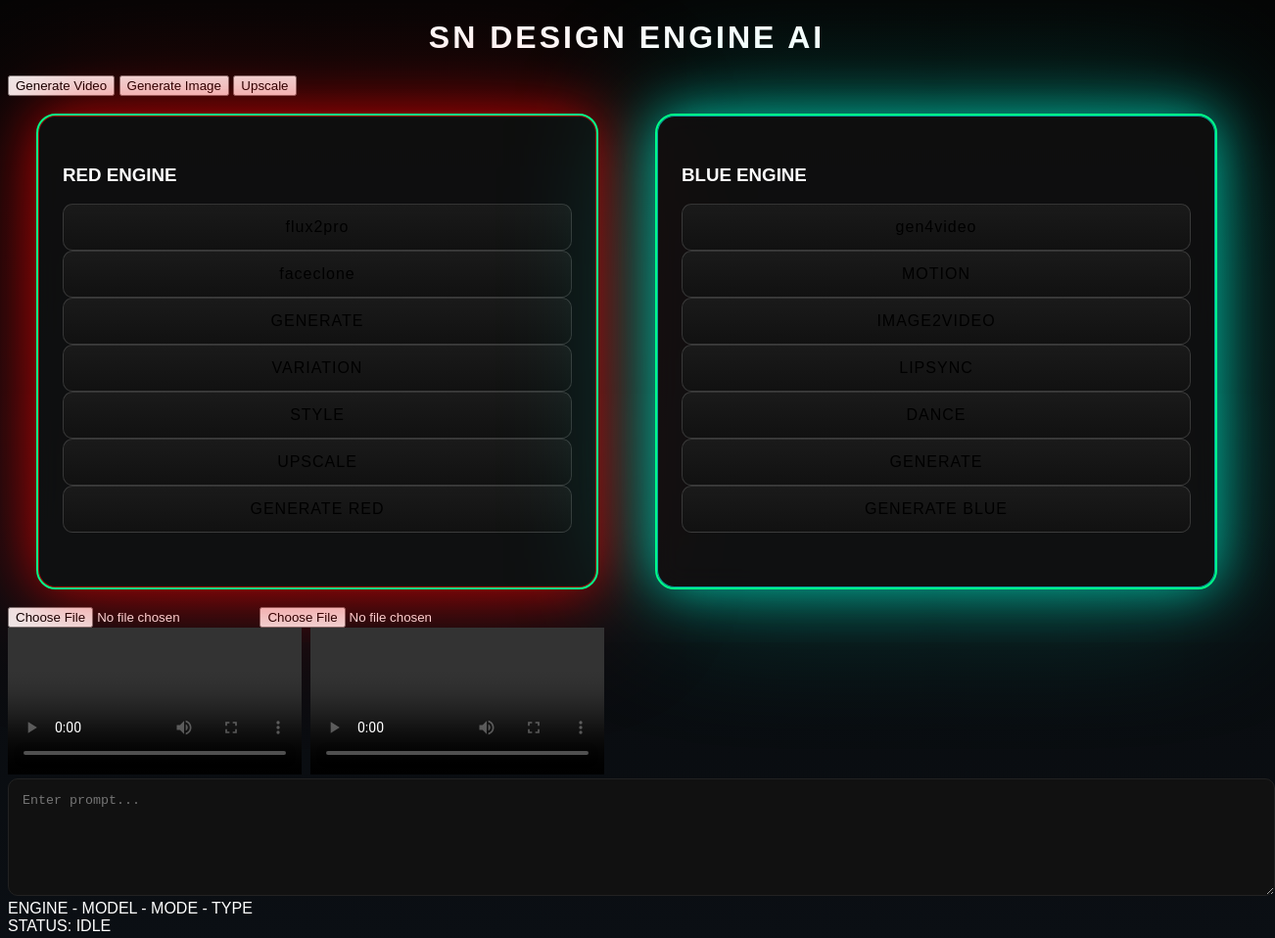
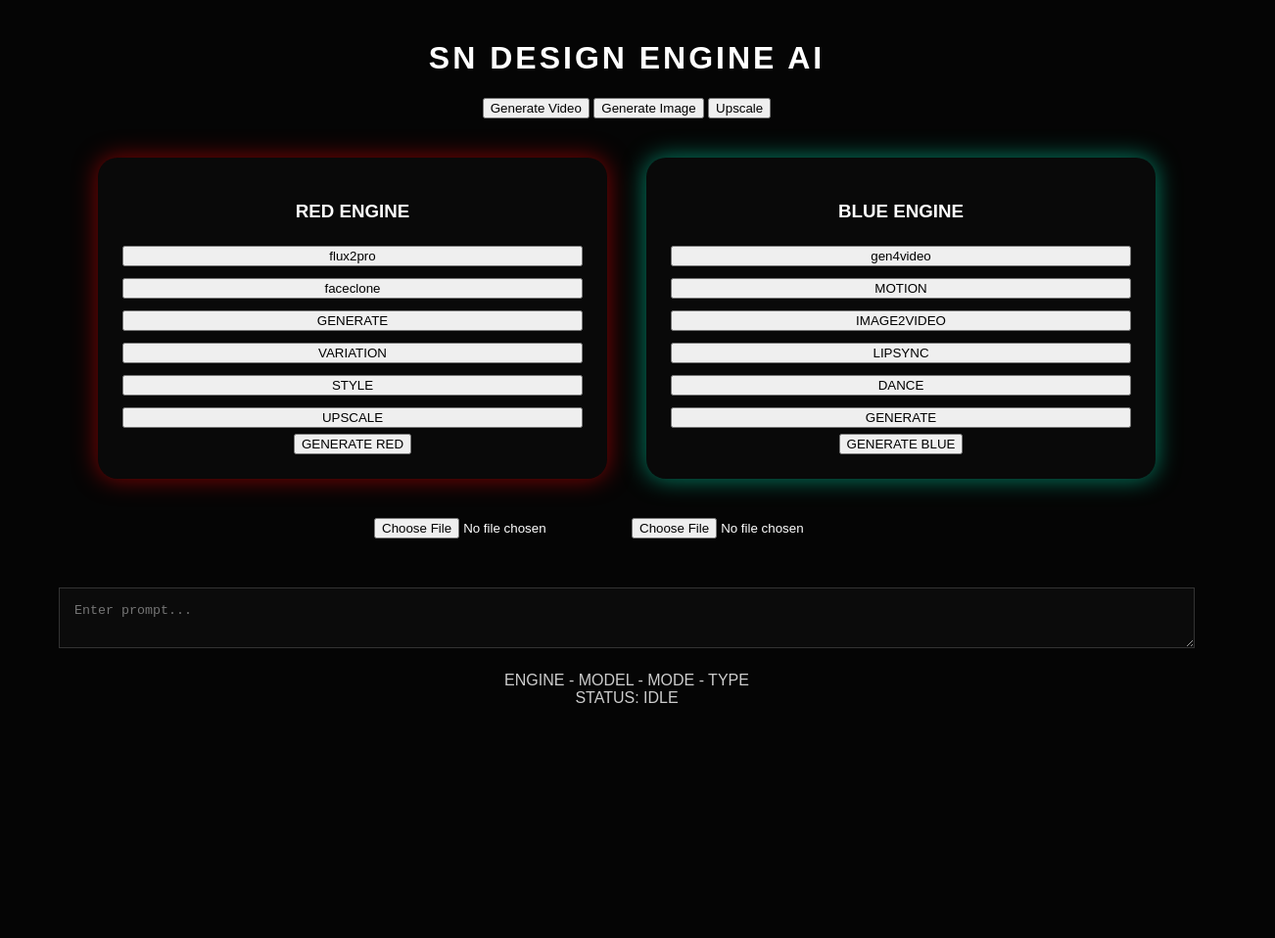
Before and after one commit to Narong69za/narong69za.github.io, a website: page create.html in a window 1280 px wide. Shown: the whole page at 98% size, 1302 px wide, since content can reach past the window. After the commit the page ends 800 px from the top, so only its background shows below. Drawn offline with Linux system fonts and the light colour scheme.

Commit message:
Update create-premium.css

```diff
--- a/assets/css/create-premium.css
+++ b/assets/css/create-premium.css
@@ -1,425 +1,92 @@
-.model-tabs{
-
-display:flex;
-gap:10px;
-margin-bottom:12px;
-
+*{
+box-sizing:border-box;
 }
 
-.model-tabs button{
-
-background:#111;
-border:1px solid #333;
+body{
+margin:0;
+background:#050505;
 color:#fff;
-padding:8px 12px;
-cursor:pointer;
-
+overflow-x:hidden;
+font-family:sans-serif;
 }
 
-.model-tabs button.active{
-
-box-shadow:0 0 14px #00ff88;
-
-}
-
-.engine-active{
-
-outline:2px solid #00ff88;
-
-}
-
-.mode-container button.active-mode{
-
-box-shadow:0 0 12px #00ff66;
-
-}
-/* =====================================
-ULTRA ENGINE CONTROL VISUAL RESTORE
-===================================== */
-
-body{
-background:linear-gradient(180deg,#050505,#0b0f14);
-font-family:Arial, sans-serif;
-color:#fff;
+.create-root{
+max-width:1200px;
+margin:auto;
+padding:20px;
+text-align:center;
 }
 
 .title{
-text-align:center;
 letter-spacing:3px;
-margin-top:20px;
-margin-bottom:20px;
-font-weight:600;
 }
 
-.type-selector{
-text-align:center;
-margin-bottom:25px;
+.type-bar{
+margin:20px;
 }
-
-.type-selector button{
-background:#111;
-border:1px solid #333;
-color:#aaa;
-padding:10px 16px;
-margin:6px;
-transition:0.3s;
-}
-
-.type-selector button.active{
-color:#fff;
-border-color:#00ff88;
-box-shadow:0 0 14px rgba(0,255,150,0.5);
-}
-
-/* ENGINE PANELS */
 
 .engine-wrap{
 display:flex;
 flex-wrap:wrap;
 justify-content:center;
-gap:40px;
-padding:20px;
 }
 
 .engine{
-width:340px;
+flex:1 1 420px;
+max-width:520px;
+margin:20px;
 padding:25px;
-border-radius:18px;
-background:rgba(20,20,20,0.6);
-backdrop-filter:blur(12px);
-transition:0.3s;
+border-radius:20px;
+background:#090909;
 }
 
 .engine.red{
-box-shadow:0 0 30px rgba(255,0,0,0.15);
-}
-
-.engine.blue{
-box-shadow:0 0 30px rgba(0,255,255,0.15);
-}
-
-.engine-active.red{
-box-shadow:0 0 45px rgba(255,0,0,0.5);
-border:1px solid rgba(255,0,0,0.6);
-}
-
-.engine-active.blue{
-box-shadow:0 0 45px rgba(0,255,255,0.5);
-border:1px solid rgba(0,255,255,0.6);
-}
-
-.engine h2{
-text-align:center;
-letter-spacing:2px;
-margin-bottom:20px;
-}
-
-/* MODEL TABS */
-
-.model-tabs button{
-background:#111;
-border:1px solid #333;
-color:#bbb;
-padding:8px 12px;
-transition:0.3s;
-}
-
-.model-tabs button:hover{
-border-color:#00ff88;
-color:#fff;
-}
-
-.model-tabs button.active{
-border-color:#00ff88;
-box-shadow:0 0 14px rgba(0,255,150,0.6);
-color:#fff;
-}
-
-/* MODE BUTTONS */
-
-.mode-container button{
-width:100%;
-margin:8px 0;
-padding:12px;
-background:#111;
-border:1px solid #222;
-color:#aaa;
-transition:0.25s;
-}
-/* =================================
-ULTRA ENGINE PERMA GLOW
-================================= */
-
-/* glow ตลอดเวลา */
-.engine.red {
 box-shadow:
-0 0 25px rgba(255,0,0,0.35),
-0 0 60px rgba(255,0,0,0.15) inset;
-}
-
-.engine.blue {
-box-shadow:
-0 0 25px rgba(0,255,220,0.35),
-0 0 60px rgba(0,255,220,0.15) inset;
-}
-
-/* active state เพิ่ม glow อีกชั้น */
-.engine.engine-active.red {
-box-shadow:
-0 0 35px rgba(255,0,0,0.7),
-0 0 120px rgba(255,0,0,0.25);
-}
-
-.engine.engine-active.blue {
-box-shadow:
-0 0 35px rgba(0,255,220,0.7),
-0 0 120px rgba(0,255,220,0.25);
-}
-
-/* =================================
-UPLOAD AREA CENTER FIX
-================================= */
-
-.upload-wrap{
-display:flex;
-flex-direction:column;
-align-items:center;
-justify-content:center;
-text-align:center;
-width:100%;
-margin:auto;
-}
-
-.upload-wrap input{
-margin:6px auto;
-display:block;
-}
-/* =================================
-ENGINE FULL PANEL LOCK
-================================= */
-
-.engine{
-min-height: 420px;
-display:flex;
-flex-direction:column;
-justify-content:flex-start;
-padding:24px;
-transition:all .3s ease;
-}
-
-/* ล็อคให้ขนาดไม่เปลี่ยนตาม active */
-.engine.red,
-.engine.blue{
-transform:none !important;
-}
-/* =================================
-PERMANENT DUAL GLOW SYSTEM
-================================= */
-
-.engine.red{
-box-shadow:
-0 0 30px rgba(255,0,0,.35),
-0 0 90px rgba(255,0,0,.15);
+0 0 25px rgba(255,0,0,.5);
 }
 
 .engine.blue{
 box-shadow:
-0 0 30px rgba(0,255,220,.35),
-0 0 90px rgba(0,255,220,.15);
+0 0 25px rgba(0,255,200,.5);
 }
 
-/* active boost */
-.engine.engine-active.red{
-box-shadow:
-0 0 50px rgba(255,0,0,.7),
-0 0 150px rgba(255,0,0,.3);
+.mode-list button,
+.model-row button{
+width:100%;
+margin:6px 0;
 }
 
-.engine.engine-active.blue{
-box-shadow:
-0 0 50px rgba(0,255,220,.7),
-0 0 150px rgba(0,255,220,.3);
-}
-/* =================================
-GLOBAL CENTER BALANCE FIX
-================================= */
-
-.section-block,
-.upload-section,
-.status-section,
-.preview-section{
-width:100%;
-max-width:1200px;
-margin:40px auto;
+.cta-box{
 display:flex;
-flex-direction:column;
-align-items:center;
-text-align:center;
+justify-content:center;
+gap:10px;
+margin:20px auto;
 }
 
-/* preview row */
-.preview-row{
+.preview-wrap{
 display:flex;
+flex-wrap:wrap;
 justify-content:center;
 gap:20px;
-flex-wrap:wrap;
-}
-/* ===============================
-PERMANENT DUAL GLOW
-=============================== */
-
-.engine{
-min-height:420px;
-padding:24px;
-transition:all .3s ease;
+margin-top:20px;
 }
 
-.engine.red{
-box-shadow:
-0 0 30px rgba(255,0,0,.35),
-0 0 90px rgba(255,0,0,.15);
+.preview-wrap video,
+.preview-wrap img{
+width:300px;
+display:none;
 }
 
-.engine.blue{
-box-shadow:
-0 0 30px rgba(0,255,220,.35),
-0 0 90px rgba(0,255,220,.15);
+textarea{
+width:100%;
+margin-top:30px;
+padding:15px;
+background:#0b0b0b;
+border:1px solid #333;
+color:#fff;
 }
 
-/* active boost */
-.engine.engine-active.red{
-box-shadow:
-0 0 55px rgba(255,0,0,.7),
-0 0 150px rgba(255,0,0,.35);
+.status-bar{
+margin-top:20px;
+opacity:.8;
 }
-
-.engine.engine-active.blue{
-box-shadow:
-0 0 55px rgba(0,255,220,.7),
-0 0 150px rgba(0,255,220,.35);
-}
-
-/* ===============================
-CENTER BALANCE
-=============================== */
-
-.import-area,
-.preview-row,
-.status-section{
-width:100%;
-max-width:1100px;
-margin:40px auto;
-display:flex;
-flex-direction:column;
-align-items:center;
-text-align:center;
-}
-
-.preview-row{
-flex-direction:row;
-gap:20px;
-justify-content:center;
-flex-wrap:wrap;
-}
-
-/* ===============================
-PROMPT LOWER POSITION
-=============================== */
-
-.prompt-lower{
-width:100%;
-max-width:900px;
-margin:40px auto;
-display:flex;
-justify-content:center;
-}
-
-#prompt{
-width:100%;
-min-height:90px;
-background:#111;
-color:#fff;
-border:1px solid #222;
-border-radius:10px;
-padding:14px;
-}
-/* ===============================
-ENGINE FULL BALANCE
-=============================== */
-
-.engine{
-
-width:100%;
-max-width:520px;
-margin:auto;
-
-display:flex;
-flex-direction:column;
-align-items:stretch;
-
-padding:30px 24px;
-
-}
-/* ===============================
-PREMIUM CTA STYLE
-=============================== */
-
-.engine button{
-
-width:100%;
-
-font-size:16px;
-letter-spacing:1px;
-
-padding:14px 18px;
-
-border-radius:10px;
-
-background:linear-gradient(180deg,#1a1a1a,#111);
-
-border:1px solid rgba(255,255,255,0.15);
-
-transition:0.3s;
-
-}
-
-.engine button:hover{
-
-transform:translateY(-2px);
-box-shadow:0 0 20px rgba(0,255,200,0.35);
-
-}
-/* ===============================
-IMPORT CENTER ALIGN
-=============================== */
-
-.upload-wrap{
-
-display:flex;
-justify-content:center;
-gap:20px;
-
-width:100%;
-margin:30px auto;
-
-}
-/* ===============================
-PROMPT BALANCE
-=============================== */
-
-.prompt-box{
-
-width:100%;
-max-width:900px;
-
-margin:40px auto 10px;
-
-padding:18px;
-
-font-size:15px;
-
-border-radius:12px;
-
-background:rgba(255,255,255,0.03);
-
-}
```
